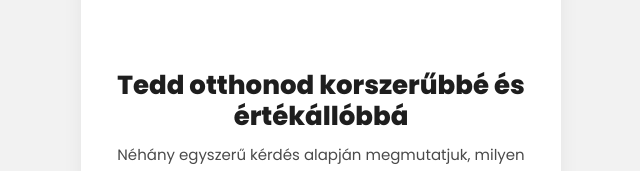
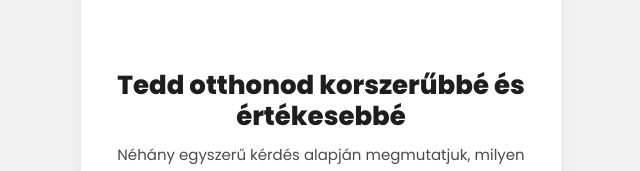
Before and after one commit to Ligthman/reSource-app, a React (Create React App) app: page / in a window 1280 px wide. Shown: the part 302-473 px from the top of the page, without its empty margins (319-959 px from the left). Built offline with nearby package versions, Linux system fonts and the light colour scheme.

Commit message:
Update App.jsx

```diff
--- a/src/App.jsx
+++ b/src/App.jsx
@@ -813,7 +813,7 @@ export default function ResourceApp() {
   lineHeight:1.18,
   textAlign:"center"
 }}>
-  Tedd otthonod korszerűbbé és értékállóbbá
+  Tedd otthonod korszerűbbé és értékesebbé
 </h1>
 
 <p style={{
```
